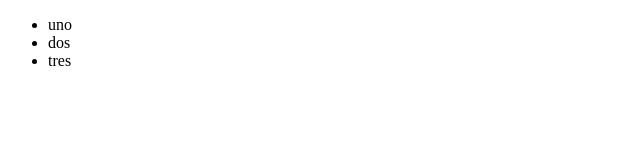
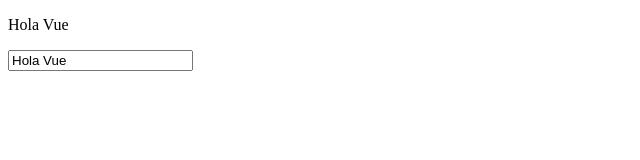
Before and after one commit to Nesjesramrey/firstVuejs, a plain HTML site: page index.html in a window 1280 px wide. Shown: the whole page, without its empty margins (0-640 px from the left). Drawn offline with nearby package versions, Linux system fonts and the light colour scheme.

Commit message:
componente personalizado

```diff
--- a/index.html
+++ b/index.html
@@ -13,36 +13,27 @@
       const app = Vue.createApp({
         data() {
           return {
-            items: ["uno", "dos", "tres"],
+            text: "Hola Vue",
           };
         },
-        methods: {
-          remove(i) {
-            const items = this.items.filter((el, index) => index !== i);
-            this.items = items;
-          },
-        },
         template: `
-                <ul>
-                    <v-item
-                        v-for="(item, i) in items"
-                        v-bind:text="item"
-                        v-on:remove="remove(i)"
-                    />
-                </ul>
+                <div>
+                    <p>{{ text }}</p>
+                    <v-input v-model:value="text" />
+                </div>
             `,
       });
 
-      app.component("v-item", {
+      app.component("v-input", {
         props: {
-          text: String,
+          value: String,
         },
         methods: {
-          rm() {
-            this.$emit("remove");
+          input(e) {
+            this.$emit("update:value", e.target.value);
           },
         },
-        template: `<li v-on:click="rm">{{ text }}</li>`,
+        template: `<input type="text" v-bind:value="value" v-on:input="input" />`,
       });
 
       const vm = app.mount("#app");
```
